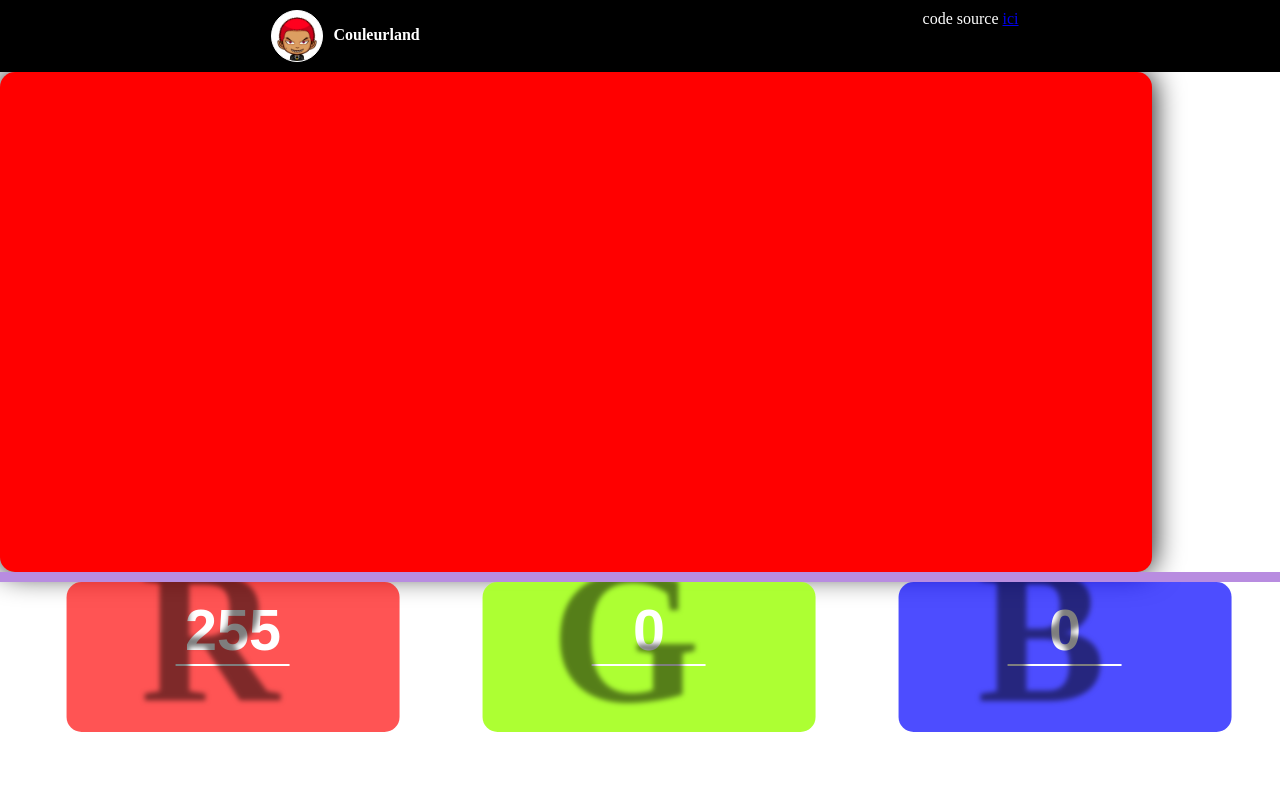
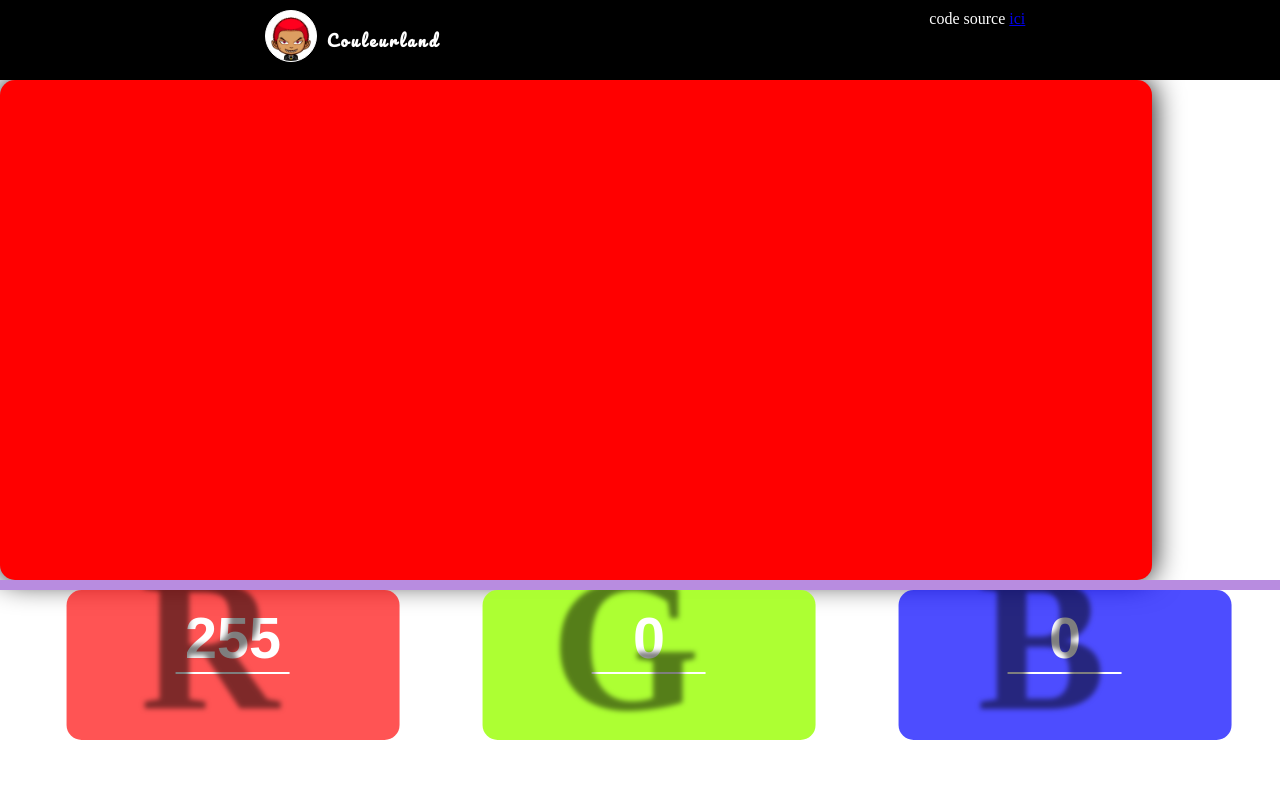
Before and after one commit to Tostenn/colorland, a PHP site: page / in a window 1280 px wide. Run offline with PHP 8.4, Linux system fonts and the light colour scheme; some web fonts are replaced.

Commit message:
modification de la police du titre

```diff
--- a/color.css
+++ b/color.css
@@ -1,3 +1,8 @@
+@font-face {
+    font-family: 'Pacifico-Regular';
+    src: url(/Pacifico/Pacifico-Regular.ttf) format('opentype');
+}
+
 body{
     margin: 0;
     padding: 0;
@@ -20,7 +25,8 @@ header{
     font-size: 1em;
     text-transform: capitalize;
     font-weight: bold;
-
+    letter-spacing: 3px;
+    font-family: 'Pacifico-Regular';
 }
 header div:first-child {
     display: flex;
--- a/index.html
+++ b/index.html
@@ -14,7 +14,7 @@
 <body >
     <header>
         <div class="logo">
-            <img src="/ico.ico" width="50" alt="">
+            <img src="/ico.ico" height="50" alt="">
             <p>couleurland</p>
         </div>
         <div>code source <a href="https://github.com/Tostenn/random_color">ici</a></div>
```
